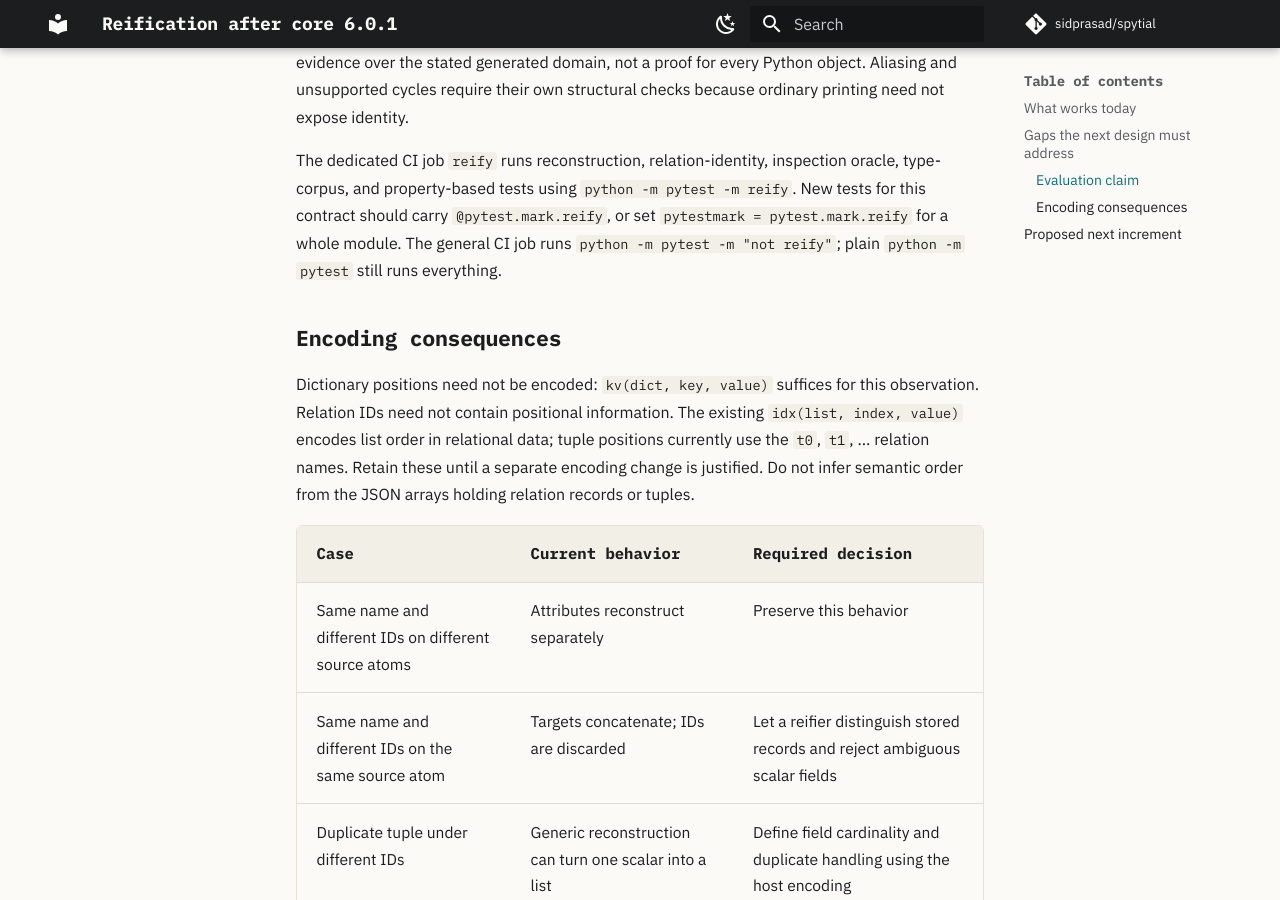
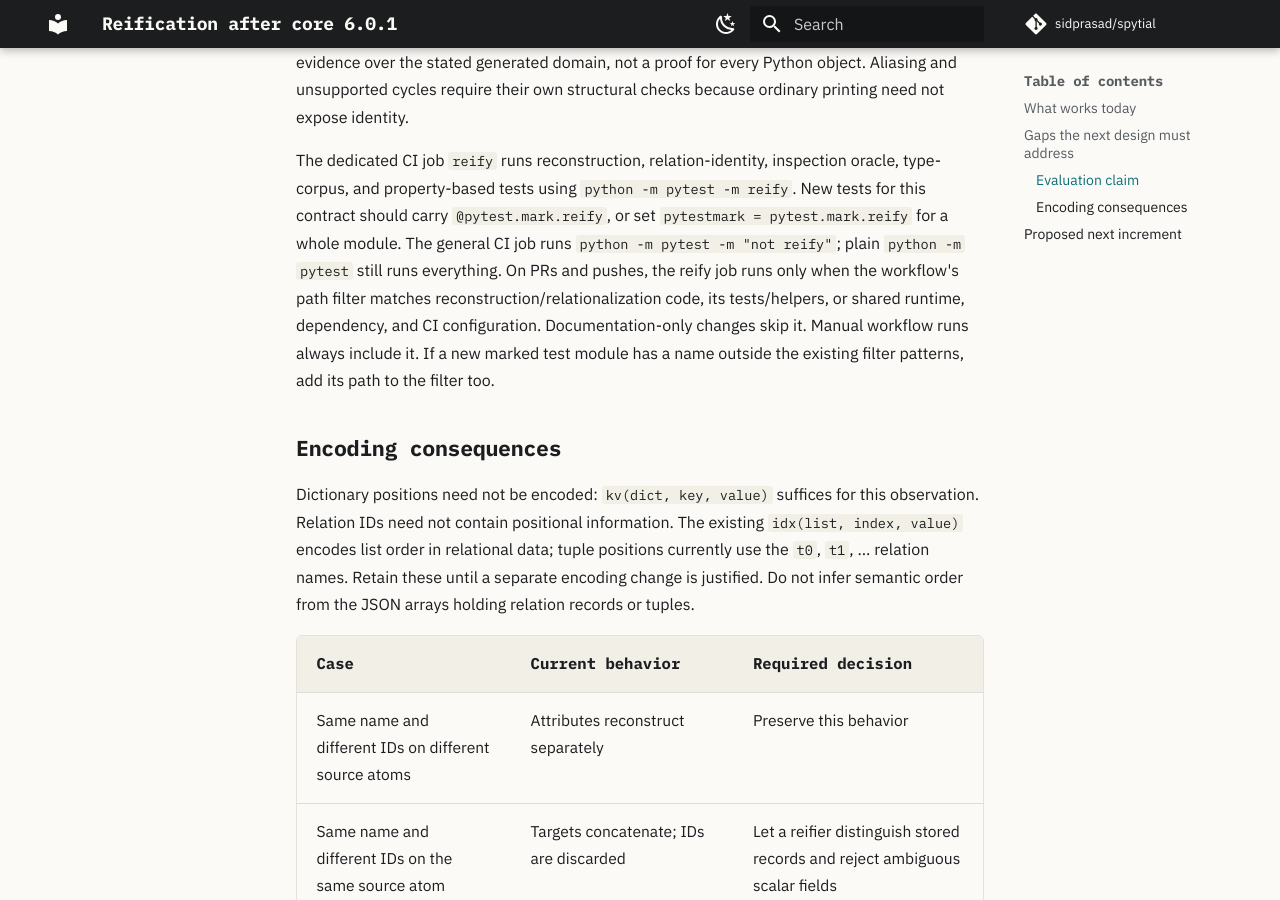
Before and after one commit to sidprasad/spytial, an MkDocs documentation site: the page built from docs/reification-design.md, in a window 1280 px wide and 900 px high, scrolled down 1316 px. Built offline with MkDocs 1.6.1 and Material for MkDocs 9.7.7, drawn with Linux system fonts in a browser that asks for light colours; comment, search, counter and statistics services are not loaded.

Commit message:
Run reify CI only for reconstruction-related changes

```diff
--- a/docs/reification-design.md
+++ b/docs/reification-design.md
@@ -56,6 +56,11 @@
 New tests for this contract should carry `@pytest.mark.reify`, or set
 `pytestmark = pytest.mark.reify` for a whole module. The general CI job runs
 `python -m pytest -m "not reify"`; plain `python -m pytest` still runs everything.
+On PRs and pushes, the reify job runs only when the workflow's path filter
+matches reconstruction/relationalization code, its tests/helpers, or shared
+runtime, dependency, and CI configuration. Documentation-only changes skip it.
+Manual workflow runs always include it. If a new marked test module has a name
+outside the existing filter patterns, add its path to the filter too.
 
 ### Encoding consequences
 
```
Also changed, not shown: 1 other file.
